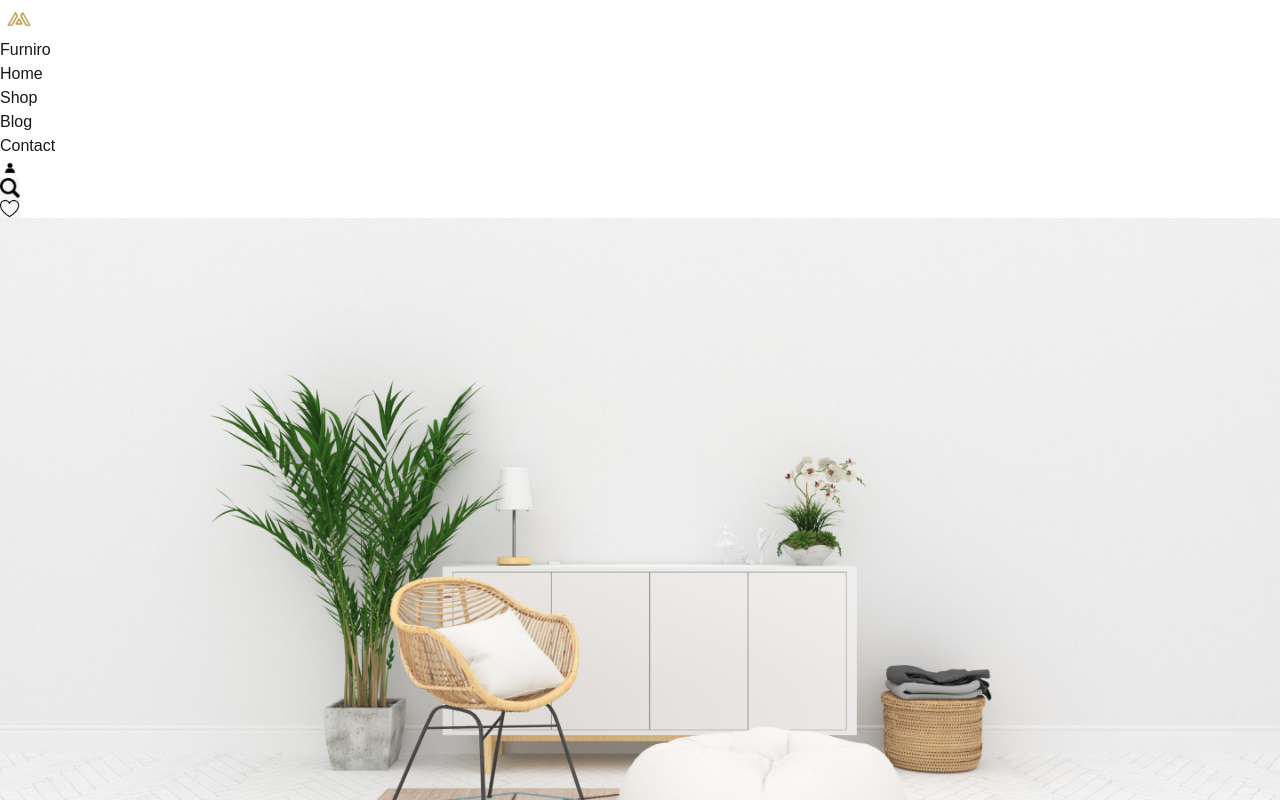
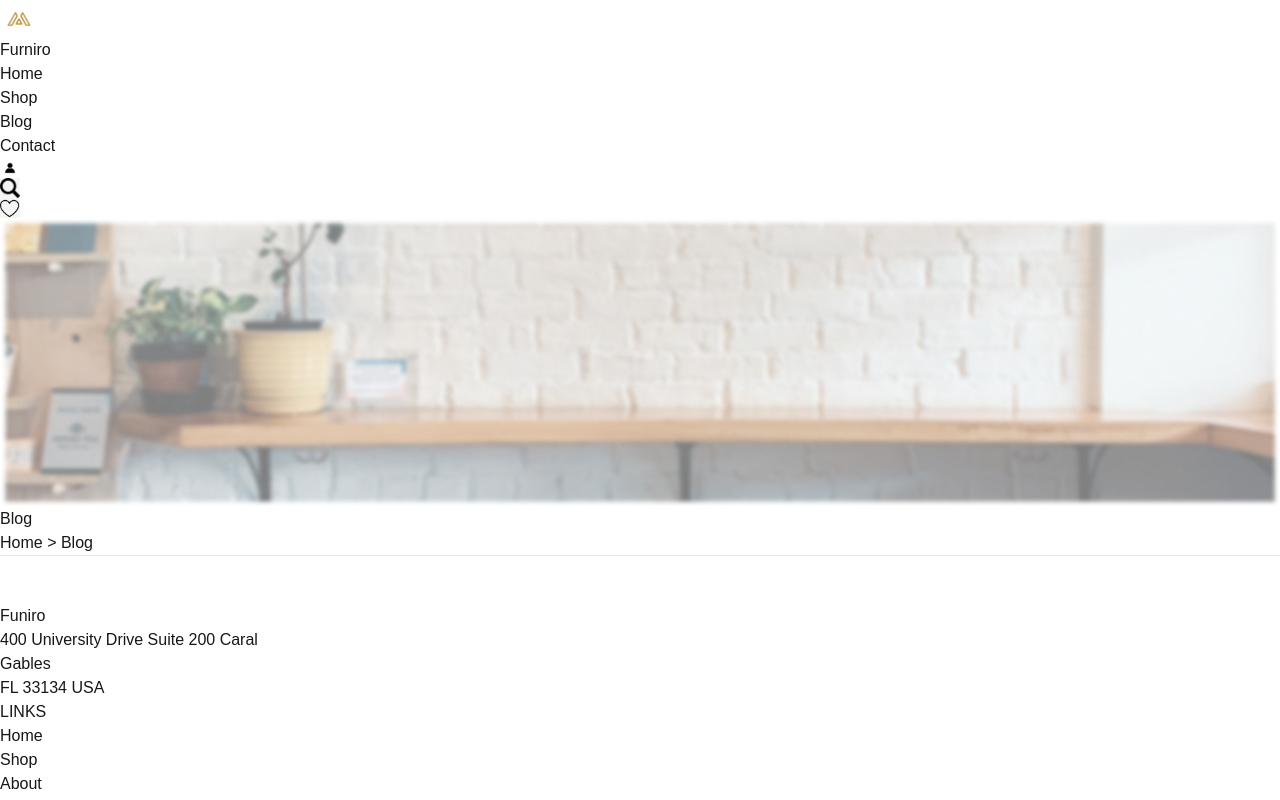
Before and after one commit to zahidaraees/figma-to-NextJS-Template6, a Next.js app: page /blog in a window 1280 px wide. Shown: the top 800 px of the page. Built offline with nearby package versions, Linux system fonts and the light colour scheme.

Commit message:
Update page.tsx
I have changed Hero component with HeroBlog as I have hardcoded it.

```diff
--- a/src/app/blog/page.tsx
+++ b/src/app/blog/page.tsx
@@ -1,14 +1,16 @@
 
 import ProductList from '../components/ProductList';
-import Hero from '../components/Hero';
+import Hero from '../components/HeroBlog';
 import Header from '../components/Header';
 import Footer from '../components/Footer';
+import HeroBlog from '../components/HeroBlog';
 
 const Blog = () => {
   return (
     <div>
 
-      <Hero />
+      <HeroBlog />
+
 
 
       <main className="bg-gray-100 py-8">
```
